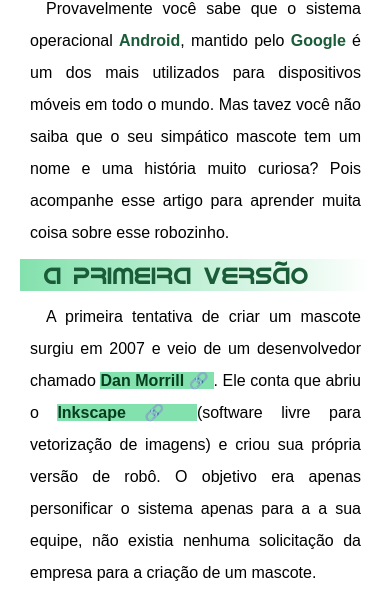
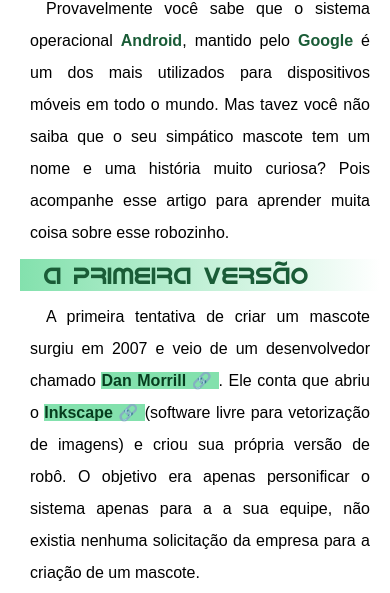
Before and after one commit to lamperge/Primeiro-Projeto, a plain HTML site: page index.html in a window 390 px wide. Shown: the part 421-1014 px from the top of the page. Drawn offline with Linux system fonts and the light colour scheme.

Commit message:
responsividade II

```diff
--- a/style.css
+++ b/style.css
@@ -73,7 +73,7 @@ nav > a:hover {
 }
 
 main {
-    min-width: 150px;
+    min-width: 360px;
     max-width: 800px;
     width: 90%;
     /* Por que "max e min" width e não apenas "width"? Se você colocar apenas width, o texto do main não vai ser responsivo e não vai se adaptar a página, quebrando consequentemente. */
```
